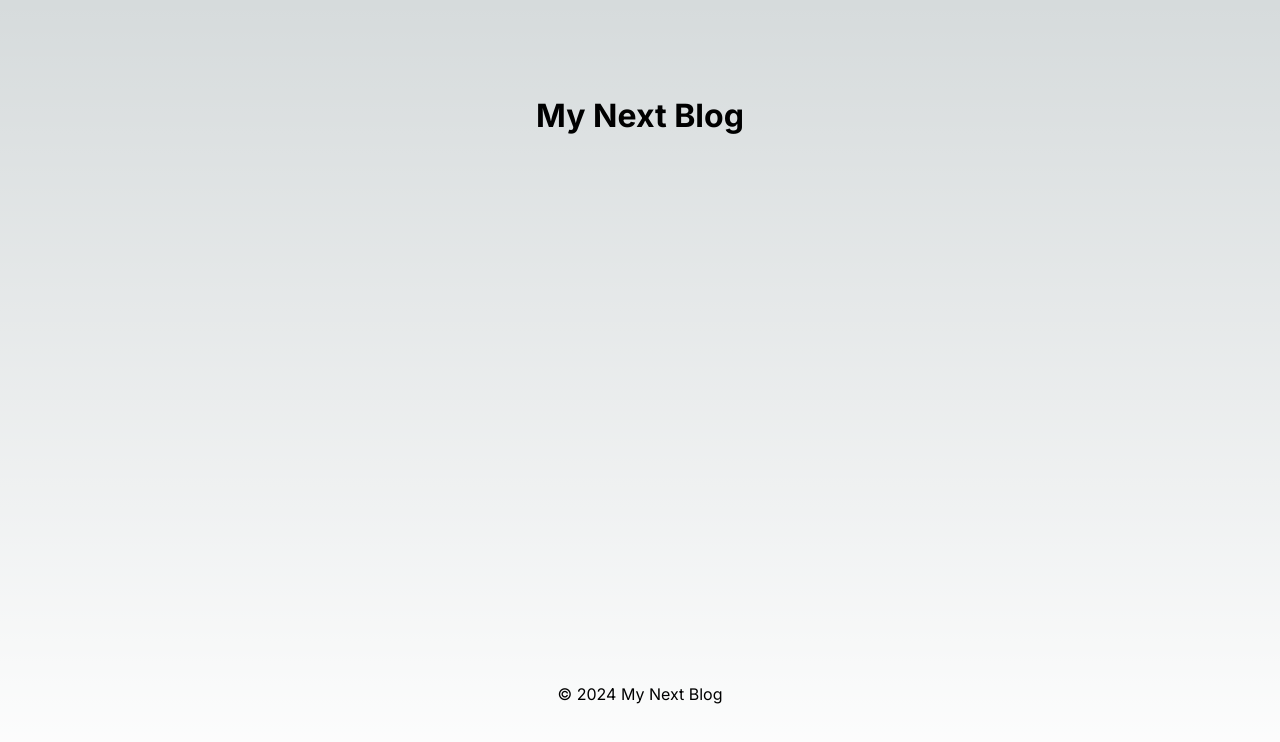
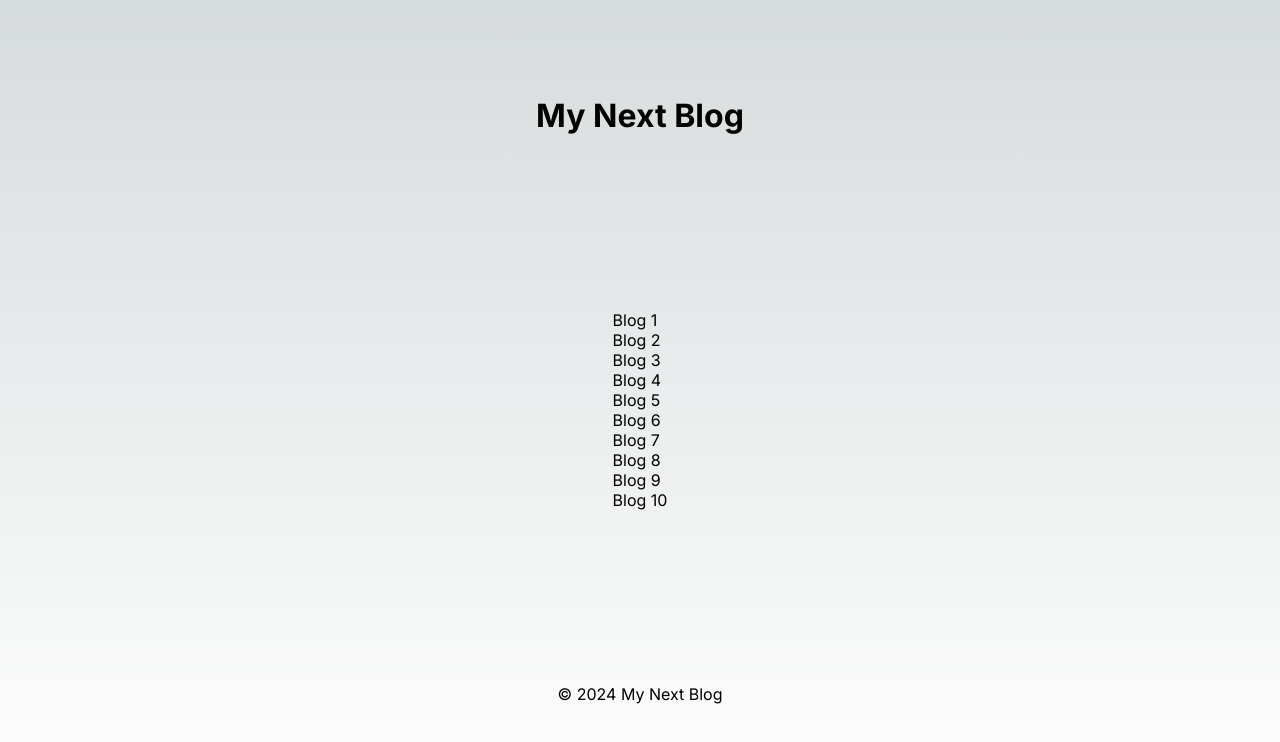
Before and after one commit to Tiana-Finaritra/Blog-train, a Next.js app: page / in a window 1280 px wide. Shown: the top 742 px of the page. Built offline with nearby package versions, Linux system fonts and the light colour scheme.

Commit message:
feat: integrate BlogList

```diff
--- /dev/null
+++ b/src/app/components/BlogList.tsx
@@ -0,0 +1,32 @@
+import Link from 'next/link'
+
+const blogs = [
+    { id: 1, title: 'Blog 1' },
+    { id: 2, title: 'Blog 2' },
+    { id:3, title: 'Blog 3'},
+    { id: 4, title: 'Blog 4' },
+    { id: 5, title: 'Blog 5' },
+    { id:6, title: 'Blog 6'},
+    { id: 7, title: 'Blog 7' },
+    { id: 8, title: 'Blog 8' },
+    { id:9, title: 'Blog 9'},
+    {  id: 10, title: 'Blog 10'}
+   ];
+
+
+
+const BlogList = () => {
+    return (
+        <div>
+            <ul style={{listStyle: 'none'}}>
+                {blogs.map((blog) => (
+                    <li key={blog.id}>
+                        <Link href={`/blog/${blog.id}`}>{blog.title}</Link>
+                    </li>
+                ))}
+            </ul>
+        </div>
+    )
+}
+
+export default BlogList;
--- a/src/app/page.tsx
+++ b/src/app/page.tsx
@@ -1,11 +1,13 @@
 import styles from "./page.module.css";
 import Header from "./components/Header";
 import Footer from "./components/Footer";
+import BlogList from "./components/BlogList";
 
 export default function Home() {
   return (
     <main className={styles.main}>
       <Header/>
+      <BlogList/>
       <Footer />
     </main>
   );
```
